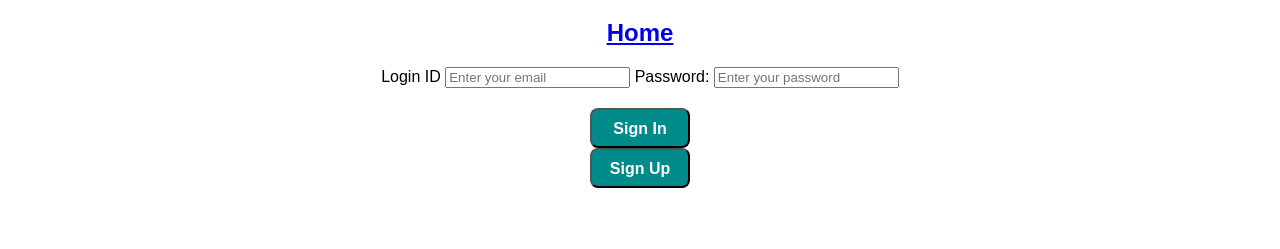
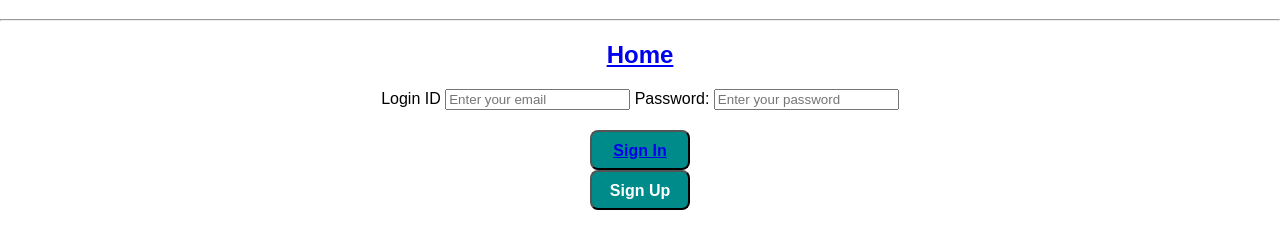
Before and after one commit to Abdulqadirajabsha/Web-Project, a plain HTML site: page index.html in a window 1280 px wide. Shown: the part 61-310 px from the top of the page. Drawn offline with Linux system fonts and the light colour scheme.

Commit message:
Made changes in html files

```diff
--- a/index.html
+++ b/index.html
@@ -10,6 +10,7 @@
 </head>
 <body>
     <h1>Expense Calculator</h1>
+    <hr>
     <h2>
         <a href="index.html">Home</a>
     </h2>
@@ -20,7 +21,7 @@
     <input type="password" placeholder="Enter your password">
     </div>
     <h2 id="number"><strong></strong></h2>
-    <button id="signin-button" href="main.html">Sign In</button>
+    <button id="signin-button"><a href="homepage.html">Sign In</a></button>
     <button id="increment-btn" onclick="increment()">Sign Up</button>
 </body>
 </html>
```
